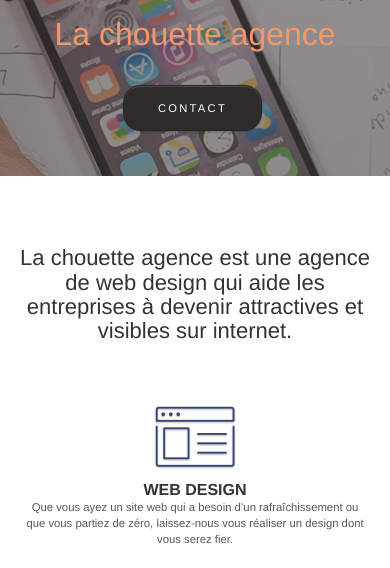
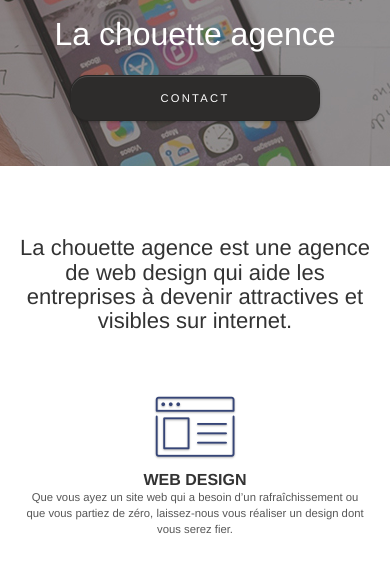
Before and after one commit to Harry66750/P4, a plain HTML site: page index.html in a window 390 px wide. Shown: the part 235-803 px from the top of the page. Drawn offline with Linux system fonts and the light colour scheme.

Commit message:
Add files via upload

```diff
--- a/style.css
+++ b/style.css
@@ -783,7 +783,7 @@ h4 {
 }
 
 .tc-white {
-    color: #F3976C!important;
+    color: #FFFFFF!important;
 }
 
 .btn-atomic-tangerine {
@@ -888,10 +888,7 @@ h4 {
         overflow-x: hidden;
         position: relative;
     }
-    .bloc {
-        /*padding-left: constant(safe-area-inset-left);
-        padding-right: constant(safe-area-inset-right);*/
-    }
+
     .bloc-group,
     .bloc-group .bloc {
         display: block;
@@ -900,8 +897,6 @@ h4 {
     .bloc-fill-screen .fill-bloc-top-edge,
     .bloc-fill-screen .fill-bloc-bottom-edge {
         padding: 0 20px;
-        /*padding-left: constant(safe-area-inset-left);
-        padding-right: constant(safe-area-inset-right);*/
     }
 }
 
@@ -950,14 +945,7 @@ h4 {
     .nav > li:hover {
         background: rgba(0, 0, 0, .08);
     }
-    /*.dropdown .dropdown a .caret {
-        float: none;
-        margin: 5px 0 0 10px!important;
-        border: 4px solid black;
-        border-bottom-color: transparent;
-        border-right-color: transparent;
-        border-left-color: transparent;
-    }*/
+
     #hero-bloc .navbar .nav {
         background: rgba(0, 0, 0, .8);
     }
@@ -1102,3 +1090,12 @@ h4 {
         height: 50px;
     }
 }
+
+@media (max-width: 768px) {
+	.btn-atomic-tangerine {
+		display: block;
+		margin-left: auto;
+		margin-right: auto;
+		max-width: 250px;
+    }
+}
```
